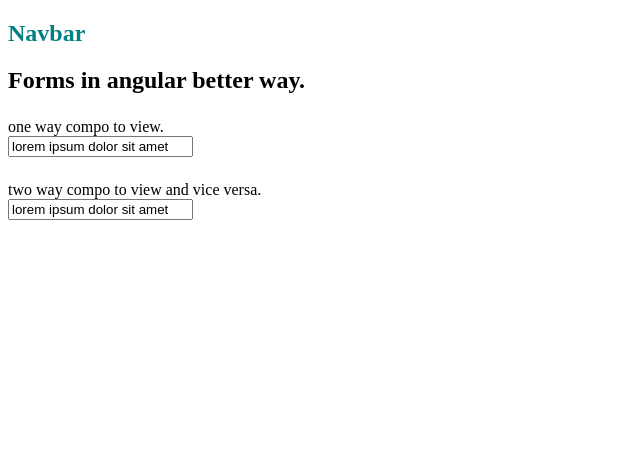
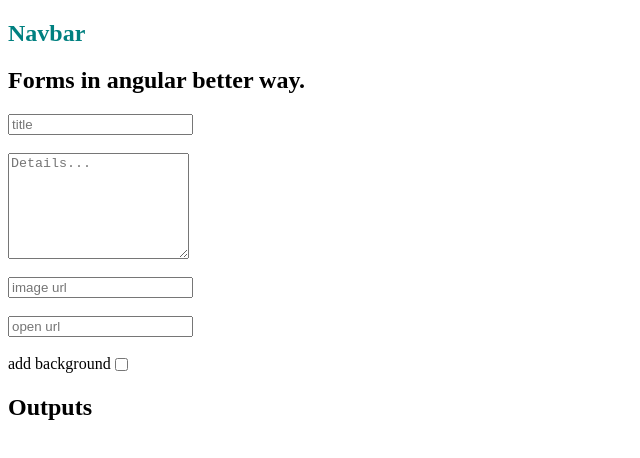
Before and after one commit to sushantchapagain1/angular-learn, an Angular app in the folder basics/: page / in a window 1280 px wide. Shown: the top 458 px of the page, without its empty margins (0-640 px from the left). Built offline with nearby package versions, Linux system fonts and the light colour scheme.

Commit message:
data binding and display basic task

```diff
--- a/basics/src/app/form/form.component.css
+++ b/basics/src/app/form/form.component.css
@@ -1,4 +1,4 @@
-form div {
+/* form div {
   display: flex;
   flex-direction: column;
   margin-top: 24px;
@@ -6,4 +6,27 @@ form div {
 
 form div input {
   width: fit-content;
+} */
+
+form {
+  display: flex;
+  flex-direction: column;
+  gap: 18px;
 }
+
+textarea {
+  height: 100px;
+}
+
+form div {
+  display: flex;
+}
+
+* {
+  width: fit-content;
+}
+
+img,
+a {
+  display: block;
+}
--- a/basics/src/app/form/form.component.html
+++ b/basics/src/app/form/form.component.html
@@ -1,18 +1,19 @@
 <h2>Forms in angular better way.</h2>
-<form>
-  <!-- need to pass this  import { FormsModule } from '@angular/forms' in app module. -->
 
-  <!-- one way data bining only component dekhi view ma matra transfer grana milxa  -->
-  <!-- style ,class, attribute haru also includes in this one way  -->
+<!-- <form> -->
+<!-- need to pass this  import { FormsModule } from '@angular/forms' in app module. -->
 
-  <div>
+<!-- one way data bining only component dekhi view ma matra transfer grana milxa  -->
+<!-- style ,class, attribute haru also includes in this one way  -->
+
+<!-- <div>
     <label>one way compo to view.</label>
     <input type="text" [value]="textValue" (keyup.enter)="onKeyUp()" />
-  </div>
+  </div> -->
 
-  <!-- two way data binding cleaner way -->
-  <!-- ngModel makes the two way data binding possible. -->
-  <div>
+<!-- two way data binding cleaner way -->
+<!-- ngModel makes the two way data binding possible. -->
+<!-- <div>
     <label>two way compo to view and vice versa.</label>
     <input
       type="text"
@@ -21,5 +22,68 @@
       [(ngModel)]="textValue"
       (keyup.enter)="onKeyUp()"
     />
+  </div> -->
+<!-- </form> -->
+
+<form>
+  <input
+    [value]="title"
+    type="text"
+    name="title"
+    placeholder="title"
+    [(ngModel)]="title"
+  />
+  <textarea
+    [value]="desc"
+    [(ngModel)]="desc"
+    name="desc"
+    placeholder="Details..."
+  ></textarea>
+  <input
+    [value]="imageUrl"
+    [(ngModel)]="imageUrl"
+    type="text"
+    name="imageUrl"
+    placeholder="image url"
+  />
+  <input
+    [value]="openUrl"
+    [(ngModel)]="openUrl"
+    type="text"
+    name="openUrl"
+    placeholder="open url"
+  />
+  <div>
+    <label> add background</label>
+    <input
+      type="checkbox"
+      name="addBackground"
+      [value]="addBackground"
+      [(ngModel)]="addBackground"
+    />
   </div>
 </form>
+
+<div>
+  <h2>Outputs</h2>
+  <h3
+    [style.backgroundColor]="addBackground ? 'yellow' : ''"
+    [style.padding]="addBackground ? '12px' : ''"
+  >
+    {{ title }}
+  </h3>
+  <p>{{ desc }}</p>
+  <img
+    [src]="imageUrl"
+    alt="image of users posting something"
+    height="200"
+    width="300"
+    [style.display]="imageUrl ? 'block' : 'none'"
+  />
+  <a
+    target="_blank"
+    [href]="openUrl"
+    [style.display]="openUrl ? 'block' : 'none'"
+    >More Details.</a
+  >
+</div>
--- a/basics/src/app/form/form.component.ts
+++ b/basics/src/app/form/form.component.ts
@@ -1,20 +1,28 @@
-import { Component } from '@angular/core';
+import { AfterViewInit, Component } from '@angular/core';
 
 @Component({
   selector: 'app-form',
   templateUrl: './form.component.html',
   styleUrls: ['./form.component.css'],
 })
-export class FormComponent {
-  userName: string;
+export class FormComponent implements AfterViewInit {
+  // userName: string;
+  // textValue: string = 'lorem ipsum dolor sit amet';
+  // handleKeyUp() {
+  //   console.log(this.userName);
+  // }
+  // onKeyUp() {
+  //   // when
+  //   console.log(this.textValue);
+  // }
 
-  textValue: string = 'lorem ipsum dolor sit amet';
+  title: string;
+  desc: string;
+  imageUrl: string;
+  openUrl: string;
+  addBackground: boolean;
 
-  handleKeyUp() {
-    console.log(this.userName);
-  }
-  onKeyUp() {
-    // when
-    console.log(this.textValue);
+  ngAfterViewInit(): void {
+    console.log(this.title, this.openUrl);
   }
 }
```
